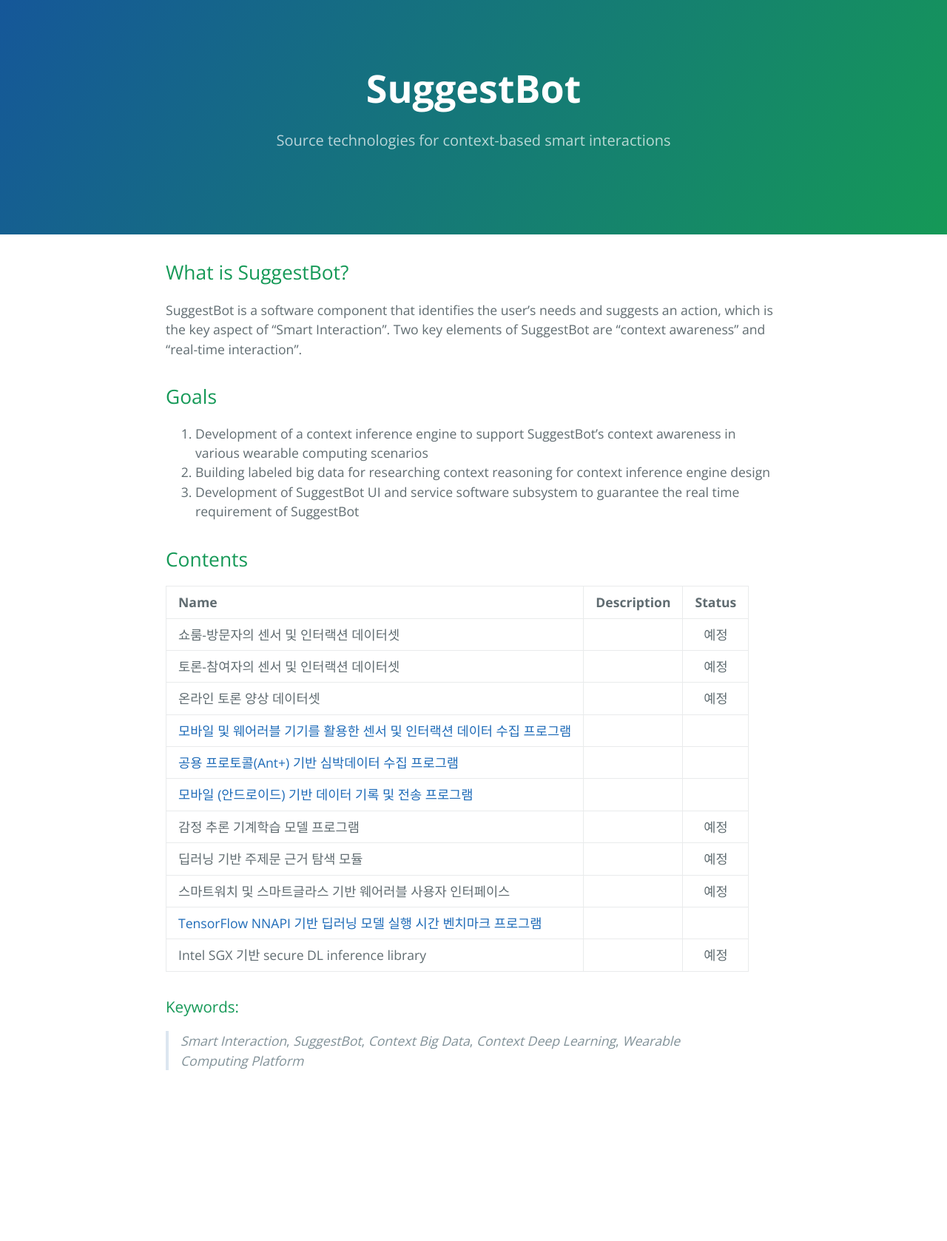
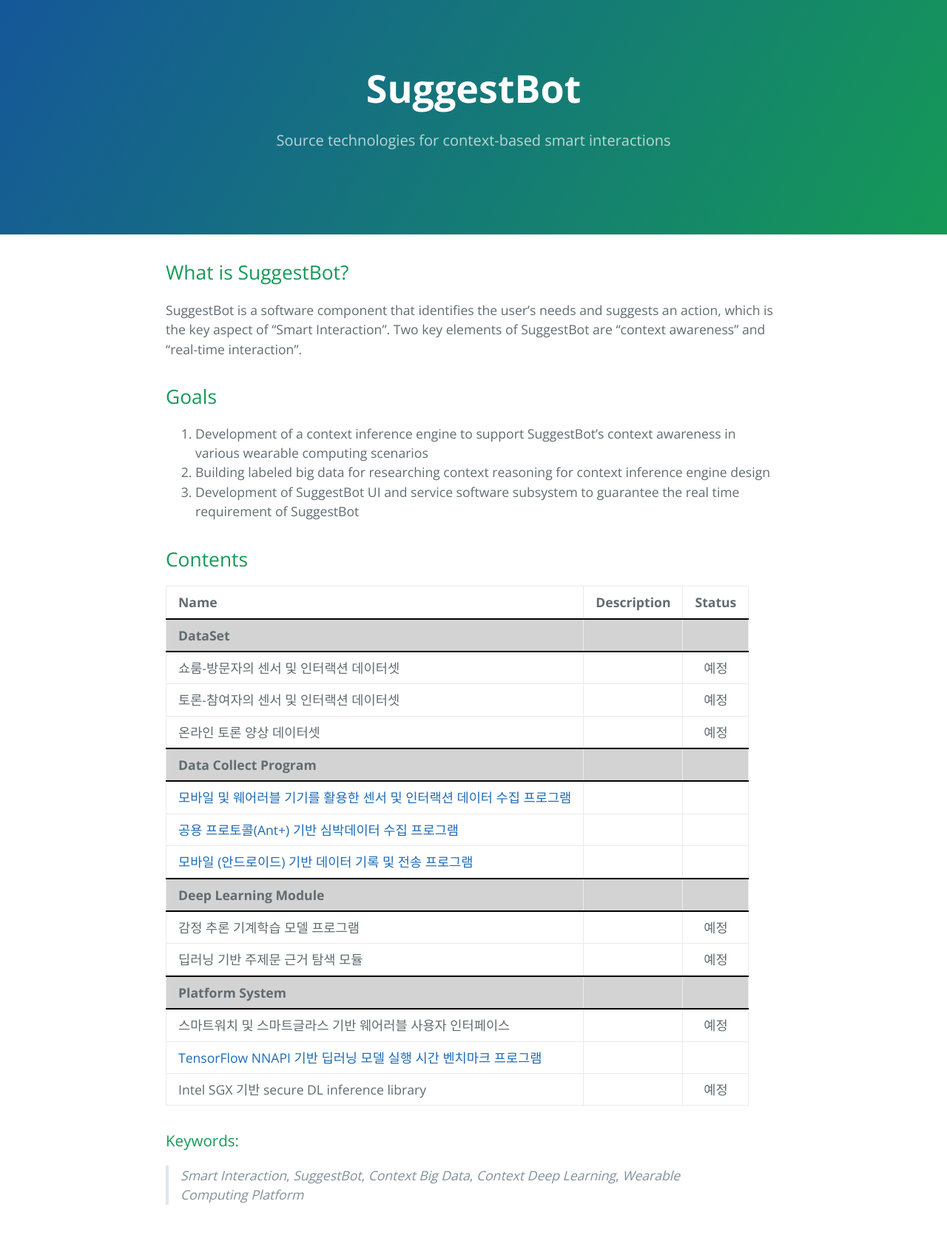
Before and after one commit to suggestbot/suggestbot.github.io, a Jekyll site: the page built from index.md, in a window 1280 px wide. Shown: the whole page at 74% size. Built offline with Jekyll 4.4.1, drawn with Linux system fonts in a browser that asks for light colours; before the commit the page ends 1497 px from its top, so only the background shows below that.

Commit message:
Update table contents visualize method

```diff
--- a/css/cayman.css
+++ b/css/cayman.css
@@ -190,3 +190,7 @@
 .site-footer-owner { display: block; font-weight: bold; }
 
 .site-footer-credits { color: #819198; }
+.main-content tbody tr:nth-child(1) { background-color: lightgray; border-bottom: 2px solid black; border-top: 2px solid black;}
+.main-content tbody tr:nth-child(5) { background-color: lightgray; border-bottom: 2px solid black; border-top: 2px solid black;}
+.main-content tbody tr:nth-child(9) { background-color: lightgray; border-bottom: 2px solid black; border-top: 2px solid black;}
+.main-content tbody tr:nth-child(12) { background-color: lightgray; border-bottom: 2px solid black; border-top: 2px solid black;}
--- a/index.md
+++ b/index.md
@@ -14,19 +14,23 @@
 
 ## Contents
 
-| Name                                                                 | Description | Status |
-|:----------------------------------------------------------------------|:-----------:|:----:|
-| 쇼룸-방문자의 센서 및 인터랙션 데이터셋                                || 예정 |
-| 토론-참여자의 센서 및 인터랙션 데이터셋                                || 예정 |
-| 온라인 토론 양상 데이터셋                                              || 예정 |
-| [모바일 및 웨어러블 기기를 활용한 센서 및 인터랙션 데이터 수집 프로그램](https://github.com/Kaist-ICLab)               |      |
-| [공용 프로토콜(Ant+) 기반 심박데이터 수집 프로그램](https://github.com/Kaist-ICLab)               |      |
-| [모바일 (안드로이드) 기반 데이터 기록 및 전송 프로그램](https://github.com/Kaist-ICLab)               |      |
-| 감정 추론 기계학습 모델 프로그램                    	                 || 예정 |
-| 딥러닝 기반 주제문 근거 탐색 모듈                   	                 || 예정 |
-| 스마트워치 및 스마트글라스 기반 웨어러블 사용자 인터페이스         	 || 예정 |
-| [TensorFlow NNAPI 기반 딥러닝 모델 실행 시간 벤치마크 프로그램](https://gitlab.com/spchoi/deepschedulerexperiment) |   |   |
-| Intel SGX 기반 secure DL inference library               	             || 예정 |
+| Name                                                                  | Description | Status |
+|:----------------------------------------------------------------------|:-----------:|:------:|
+| **DataSet**                                                               |             |        |
+| 쇼룸-방문자의 센서 및 인터랙션 데이터셋                               |             | 예정   |
+| 토론-참여자의 센서 및 인터랙션 데이터셋                               |             | 예정   |
+| 온라인 토론 양상 데이터셋                                             |             | 예정   |
+| **Data Collect Program**                                                  |             |        |
+| [모바일 및 웨어러블 기기를 활용한 센서 및 인터랙션 데이터 수집 프로그램](https://github.com/Kaist-ICLab)|             |        |
+| [공용 프로토콜(Ant+) 기반 심박데이터 수집 프로그램](https://github.com/Kaist-ICLab)                     |             |        |
+| [모바일 (안드로이드) 기반 데이터 기록 및 전송 프로그램](https://github.com/Kaist-ICLab)                 |             |        |
+| **Deep Learning Module**                                                  |             |        |
+| 감정 추론 기계학습 모델 프로그램                    	                |             | 예정   |
+| 딥러닝 기반 주제문 근거 탐색 모듈                   	                |             | 예정   |
+| **Platform System**                                                       |             |        |
+| 스마트워치 및 스마트글라스 기반 웨어러블 사용자 인터페이스         	|             | 예정   |
+| [TensorFlow NNAPI 기반 딥러닝 모델 실행 시간 벤치마크 프로그램](https://gitlab.com/spchoi/deepschedulerexperiment)         |             |        |
+| Intel SGX 기반 secure DL inference library               	            |             | 예정   |
 
 ### Keywords:
 > *Smart Interaction*, *SuggestBot*, *Context Big Data*, *Context Deep Learning*, *Wearable Computing Platform*
```
